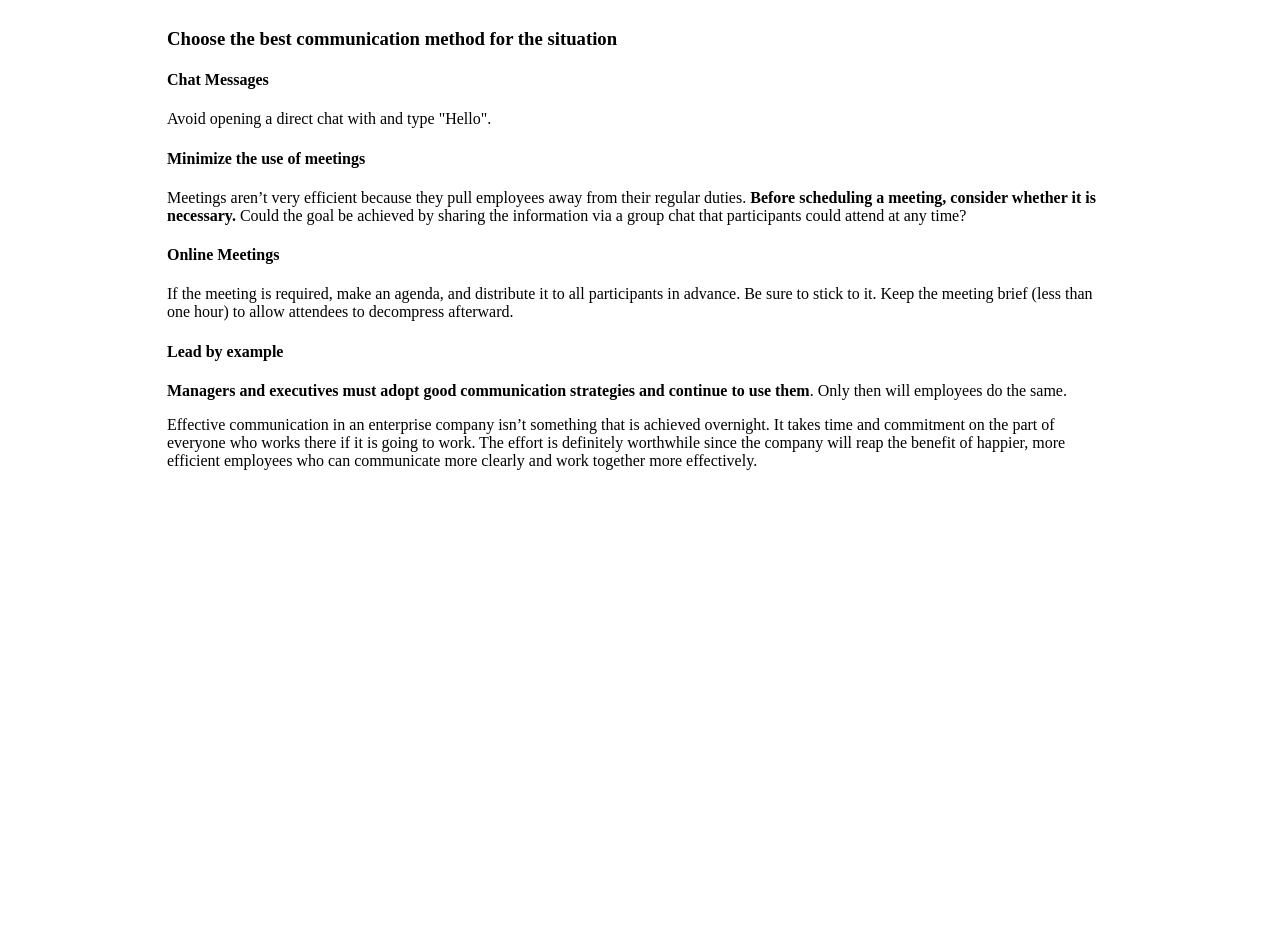
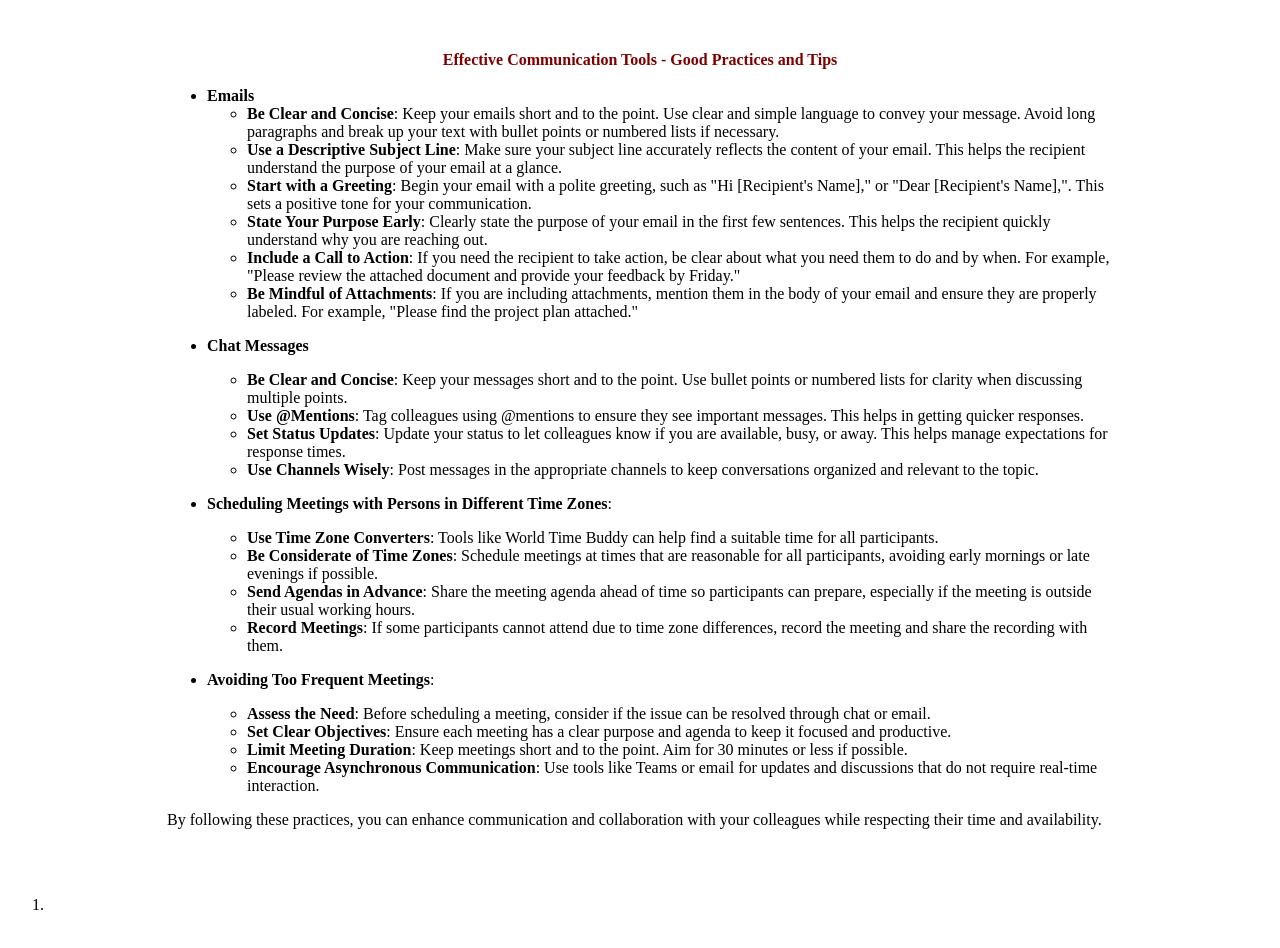
Before and after one commit to cbhgehc/cbhgehc.github.io, a plain HTML site: page nopingnogain.html in a window 1280 px wide. Before the commit the page ends 800 px from the top, so only its background shows below. Drawn offline with Linux system fonts and the light colour scheme.

Commit message:
Update nopingnogain.html

```diff
--- a/nopingnogain.html
+++ b/nopingnogain.html
@@ -2,26 +2,63 @@
 <html>
 <body>
 
+<p>&nbsp;</p>
 <table style="width: 75%; border-collapse: collapse; margin-left: auto; margin-right: auto;" border="0">
 <tbody>
 <tr>
+<td style="width: 100%; text-align: center;"><span style="color: #800000;"><strong>Effective Communication Tools - Good Practices and Tips</strong></span></td>
+</tr>
+<tr>
 <td style="width: 100%;">
-<h3><span class="coh-style-heading-3">Choose the best communication method for the situation</span></h3>
-<h4><strong>Chat Messages</strong></h4>
-<p>Avoid opening a direct chat with and type "Hello".</p>
-<h4><span class="coh-style-heading-3">Minimize the use of meetings</span></h4>
-<p><span class="coh-style-heading-3">Meetings aren&rsquo;t very efficient because they pull employees away from their regular duties.&nbsp;<strong>Before scheduling a meeting, consider whether it is necessary.</strong>&nbsp;Could the goal be achieved by sharing the information via a group chat that participants could attend at any time?</span></p>
-<h4><strong>Online Meetings</strong></h4>
-<p>If the meeting is required, make an agenda, and distribute it to all participants in advance. Be sure to stick to it. Keep the meeting brief (less than one hour) to allow attendees to decompress afterward.&nbsp;</p>
-<h4><span class="coh-style-heading-3">Lead by example</span></h4>
-<p><span class="coh-style-heading-3"><strong>Managers and executives must adopt good communication strategies and continue to use them</strong>. Only then will employees do the same.&nbsp;</span></p>
-<p><span class="coh-style-heading-3">Effective communication in an enterprise company isn&rsquo;t something that is achieved overnight. It takes time and commitment on the part of everyone who works there if it is going to work. The effort is definitely worthwhile since the company will reap the benefit of happier, more efficient employees who can communicate more clearly and work together more effectively.</span></p>
+<ul>
+<li><strong>Emails</strong>
+<ul>
+<li><strong>Be Clear and Concise</strong>: Keep your emails short and to the point. Use clear and simple language to convey your message. Avoid long paragraphs and break up your text with bullet points or numbered lists if necessary.</li>
+<li><strong>Use a Descriptive Subject Line</strong>: Make sure your subject line accurately reflects the content of your email. This helps the recipient understand the purpose of your email at a glance.</li>
+<li><strong>Start with a Greeting</strong>: Begin your email with a polite greeting, such as "Hi [Recipient's Name]," or "Dear [Recipient's Name],". This sets a positive tone for your communication.</li>
+<li><strong>State Your Purpose Early</strong>: Clearly state the purpose of your email in the first few sentences. This helps the recipient quickly understand why you are reaching out.</li>
+<li><strong>Include a Call to Action</strong>: If you need the recipient to take action, be clear about what you need them to do and by when. For example, "Please review the attached document and provide your feedback by Friday."</li>
+<li><strong>Be Mindful of Attachments</strong>: If you are including attachments, mention them in the body of your email and ensure they are properly labeled. For example, "Please find the project plan attached."</li>
+</ul>
+</li>
+<li>
+<p><strong>Chat Messages</strong></p>
+<ul>
+<li><strong>Be Clear and Concise</strong>: Keep your messages short and to the point. Use bullet points or numbered lists for clarity when discussing multiple points.</li>
+<li><strong>Use @Mentions</strong>: Tag colleagues using @mentions to ensure they see important messages. This helps in getting quicker responses.</li>
+<li><strong>Set Status Updates</strong>: Update your status to let colleagues know if you are available, busy, or away. This helps manage expectations for response times.</li>
+<li><strong>Use Channels Wisely</strong>: Post messages in the appropriate channels to keep conversations organized and relevant to the topic.</li>
+</ul>
+</li>
+<li>
+<p><strong>Scheduling Meetings with Persons in Different Time Zones</strong>:</p>
+<ul>
+<li><strong>Use Time Zone Converters</strong>: Tools like World Time Buddy can help find a suitable time for all participants.</li>
+<li><strong>Be Considerate of Time Zones</strong>: Schedule meetings at times that are reasonable for all participants, avoiding early mornings or late evenings if possible.</li>
+<li><strong>Send Agendas in Advance</strong>: Share the meeting agenda ahead of time so participants can prepare, especially if the meeting is outside their usual working hours.</li>
+<li><strong>Record Meetings</strong>: If some participants cannot attend due to time zone differences, record the meeting and share the recording with them.</li>
+</ul>
+</li>
+<li>
+<p><strong>Avoiding Too Frequent Meetings</strong>:</p>
+<ul>
+<li><strong>Assess the Need</strong>: Before scheduling a meeting, consider if the issue can be resolved through chat or email.</li>
+<li><strong>Set Clear Objectives</strong>: Ensure each meeting has a clear purpose and agenda to keep it focused and productive.</li>
+<li><strong>Limit Meeting Duration</strong>: Keep meetings short and to the point. Aim for 30 minutes or less if possible.</li>
+<li><strong>Encourage Asynchronous Communication</strong>: Use tools like Teams or email for updates and discussions that do not require real-time interaction.</li>
+</ul>
+</li>
+</ul>
+<p>By following these practices, you can enhance communication and collaboration with your colleagues while respecting their time and availability.&nbsp;</p>
 </td>
 </tr>
 </tbody>
 </table>
 <p>&nbsp;</p>
-
+<ol>
+<li>&nbsp;</li>
+</ol>
+<p>&nbsp;</p>
 
 </body>
 </html>
```
